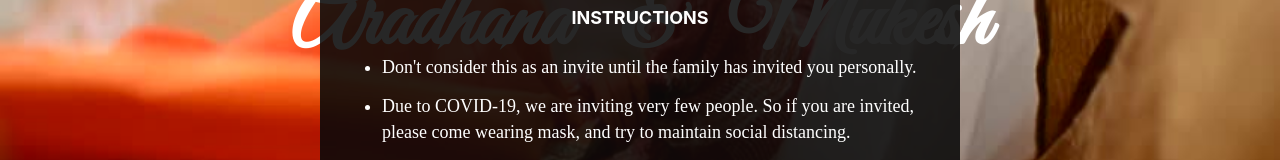
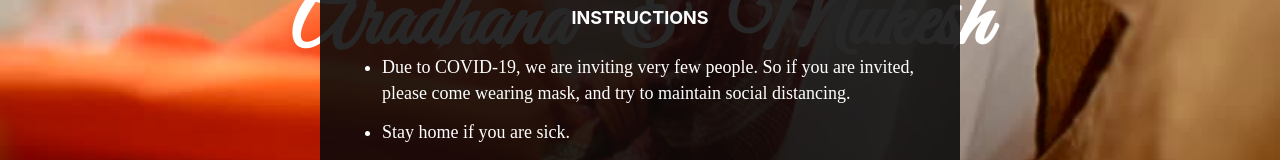
Before and after one commit to imravichhetri/arkesh-wedding, a Gatsby site: page / in a window 1280 px wide. Shown: the part 228-388 px from the top of the page. Built offline with nearby package versions, Linux system fonts and the light colour scheme; Gatsby itself is replaced by a stand-in of ours; a web font is replaced by a local one.

Commit message:
PATCH: removed first instructions

```diff
--- a/src/components/layout.js
+++ b/src/components/layout.js
@@ -90,7 +90,7 @@ const Layout = ({ children }) => {
               <>
                 <h4>INSTRUCTIONS</h4>
                 <ul>
-                  <li className="align_left">Don't consider this as an invite until the family has invited you personally.</li>
+                  {/* <li className="align_left">Don't consider this as an invite until the family has invited you personally.</li> */}
                   <li className="align_left">Due to COVID-19, we are inviting very few people. So if you are invited, please come wearing mask, and try to maintain social distancing.</li>
                   <li className="align_left">Stay home if you are sick.</li>
                   <li className="align_left">Cover your cough or sneeze with a tissue, then throw the tissue in the trash.</li>
```
